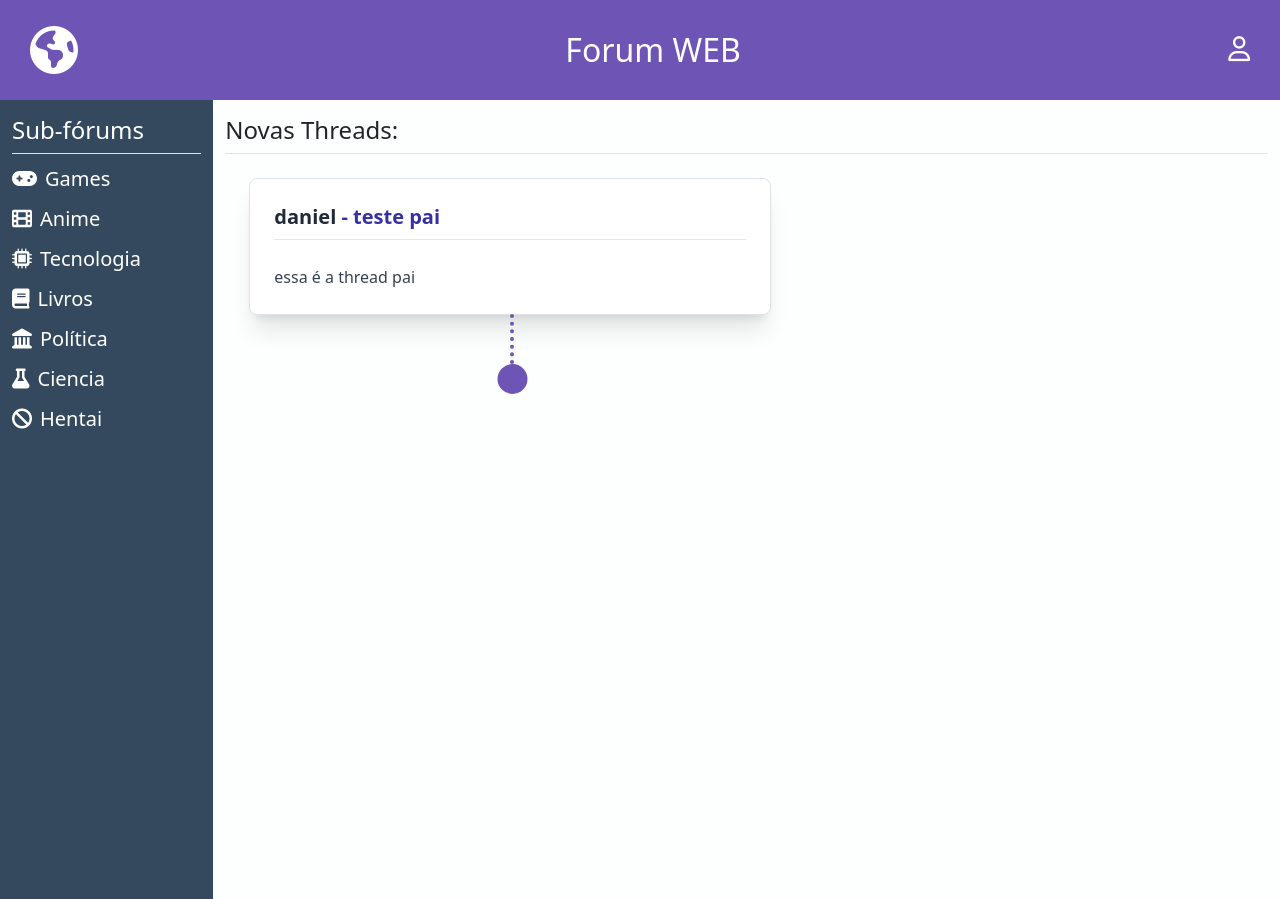
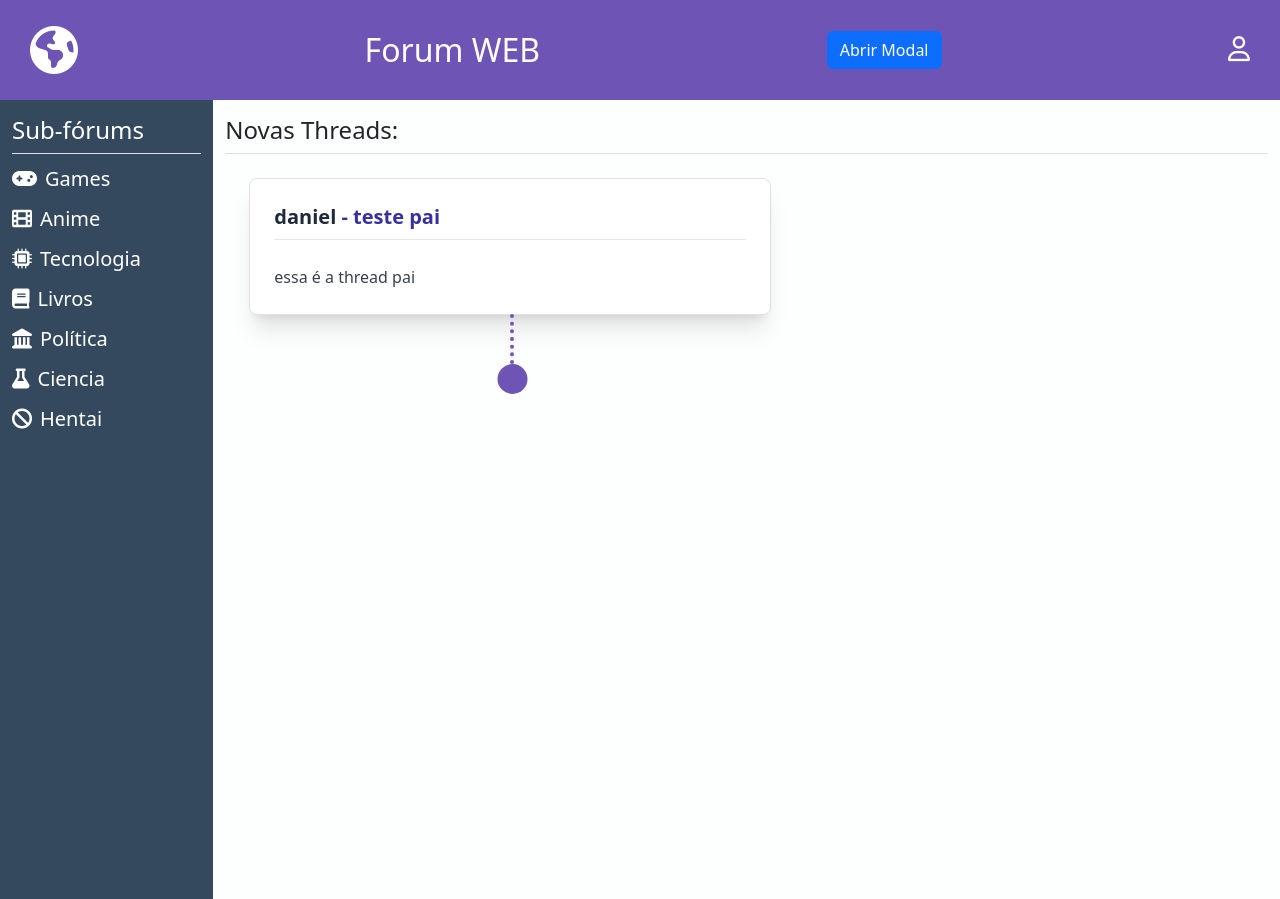
Before and after one commit to BrenoFSales/Forum-Web, a Flask app: page / in a window 1280 px wide. Shown: the top 899 px of the page. Run offline with Flask 3, Linux system fonts and the light colour scheme; a user stored in the database is signed in; data comes from the database, SQL or seed files in the repository; some libraries are stand-ins or nearby versions.

Commit message:
create-thread-modal

```diff
--- a/templates/baseLayout.html
+++ b/templates/baseLayout.html
@@ -9,6 +9,8 @@
     <link rel="stylesheet" href="../assets/styles/thread.css">
     <!-- Bootstrap CSS -->
     <link href="https://cdn.jsdelivr.net/npm/bootstrap@5.3.0/dist/css/bootstrap.min.css" rel="stylesheet">
+    <!-- JQuery -->
+    <script src="https://cdnjs.cloudflare.com/ajax/libs/jquery/3.7.1/jquery.min.js"></script>
     <!-- Font Awesome Icons -->
     <link rel="stylesheet" href="https://cdnjs.cloudflare.com/ajax/libs/font-awesome/6.0.0-beta3/css/all.min.css">
     <script src="https://cdn.tailwindcss.com"></script>
@@ -18,6 +20,9 @@
       <a href="{{ url_for('index') }}"><i class="fa-solid fa-earth-americas logo_page"></i></a>
       <h1 class="fs-2">Forum WEB</h1>
       {% if current_user.is_authenticated %}
+        <button type="button" class="btn btn-primary" data-bs-toggle="modal" data-bs-target="#newThreadModal">
+          Abrir Modal
+        </button>
         <a href="{{ url_for('perfil') }}">
           <i class="fa-regular fa-user perfil_icon"></i>
         </a>
@@ -32,8 +37,31 @@
       <!-- O conteúdo das outras páginas será inserido aqui -->
       {% endblock %}
     </main>
-    <footer>
-      <p>UVV - Programação Avançada para Web, atividade avaliativa 2° bimestre</p>
-    </footer>
+    <!-- Modal -->
+    <div class="modal fade" id="newThreadModal" data-bs-backdrop="static" tabindex="-1" aria-labelledby="newThreadModalLabel" aria-hidden="true">
+      <div class="modal-dialog modal-dialog-centered">
+          <div class="modal-content">
+              <div class="modal-header">
+                  <h5 class="modal-title">Nova Thread</h5>
+                  <button type="button" class="btn-close" data-bs-dismiss="modal" aria-label="Fechar"></button>
+              </div>
+              <div class="modal-body">
+                  Aqui ficará os inputs para criar novo Post/Thread!
+              </div>
+              <div class="modal-footer">
+                  <button type="button" class="btn btn-secondary" data-bs-dismiss="modal">Cancelar</button>
+                  <button type="button" class="btn btn-primary">Criar Thread</button>
+              </div>
+          </div>
+      </div>
+    </div>
+    <!-- JS do Bootstrap -->
+    <script src="https://cdn.jsdelivr.net/npm/@popperjs/core@2.11.6/dist/umd/popper.min.js"></script>
+    <script src="https://cdn.jsdelivr.net/npm/bootstrap@5.3.0/dist/js/bootstrap.min.js"></script>
   </body>
+
+  <footer>
+    <p>UVV - Programação Avançada para Web, atividade avaliativa 2° bimestre</p>
+  </footer>
+
 </html>
```
